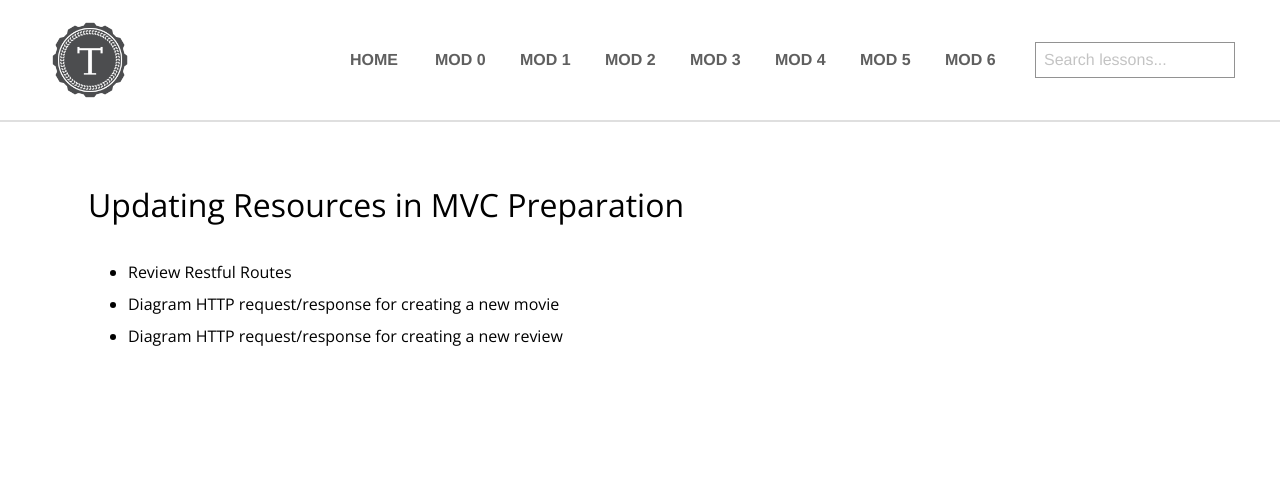
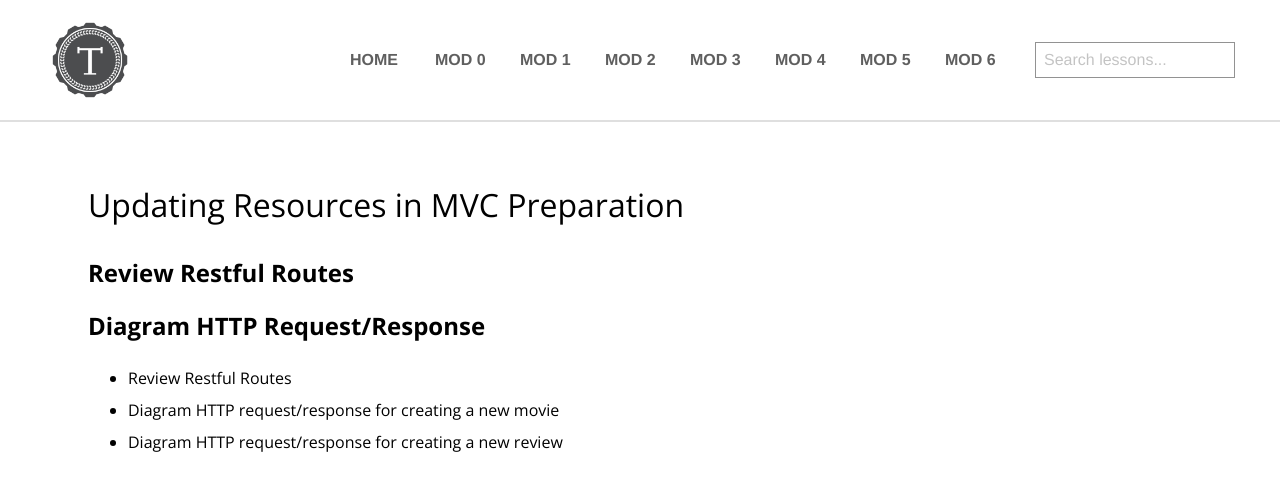
Before and after one commit to turingschool/launch-curriculum, a Jekyll site: the page built from module3/preparation/Week4/UpdatingResources.md, in a window 1280 px wide, cut to the strip 0-896 px from the top of the page. Shown: the top 491 px of the strip. Built offline with Jekyll 4.4.1, drawn with Linux system fonts in a browser that asks for light colours; nearby versions of some CDN libraries; comment, search, counter and statistics services are not loaded.

Commit message:
prep WIP

```diff
--- a/module3/preparation/Week4/UpdatingResources.md
+++ b/module3/preparation/Week4/UpdatingResources.md
@@ -3,6 +3,12 @@ layout: page
 title: Updating Resources in MVC Preparation
 ---
 
+## Review Restful Routes
+
+
+
+## Diagram HTTP Request/Response
+
 * Review Restful Routes
 * Diagram HTTP request/response for creating a new movie
 * Diagram HTTP request/response for creating a new review
```
